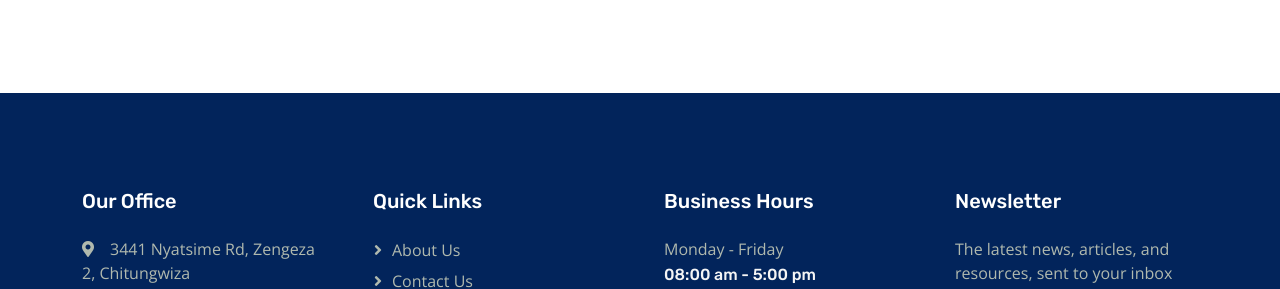
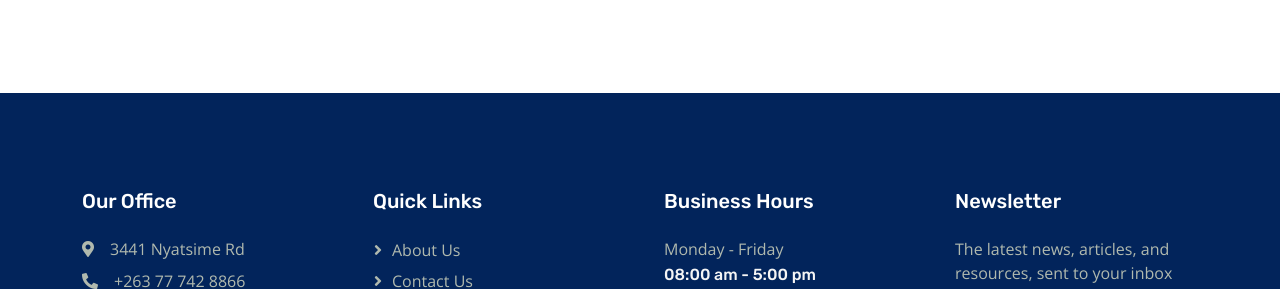
Before and after one commit to Panache-Icekid/liteway-construction-official-website, a plain HTML site: page index.html in a window 1280 px wide. Shown: the part 4877-5166 px from the top of the page. Drawn offline with nearby package versions, Linux system fonts and the light colour scheme.

Commit message:
Update index.html

```diff
--- a/index.html
+++ b/index.html
@@ -510,7 +510,7 @@
             <div class="row g-5">
                 <div class="col-lg-3 col-md-6">
                     <h5 class="text-white mb-4">Our Office</h5>
-                    <p class="mb-2"><i class="fa fa-map-marker-alt me-3"></i>3441 Nyatsime Rd, Zengeza 2, Chitungwiza</p>
+                    <p class="mb-2"><i class="fa fa-map-marker-alt me-3"></i>3441 Nyatsime Rd</p>
                     <p class="mb-2"><i class="fa fa-phone-alt me-3"></i>+263 77 742 8866</p>
                     <p class="mb-2"><i class="fa fa-envelope me-3"></i>sales@liteway.co.zw</p>
                     <div class="d-flex pt-3">
```
